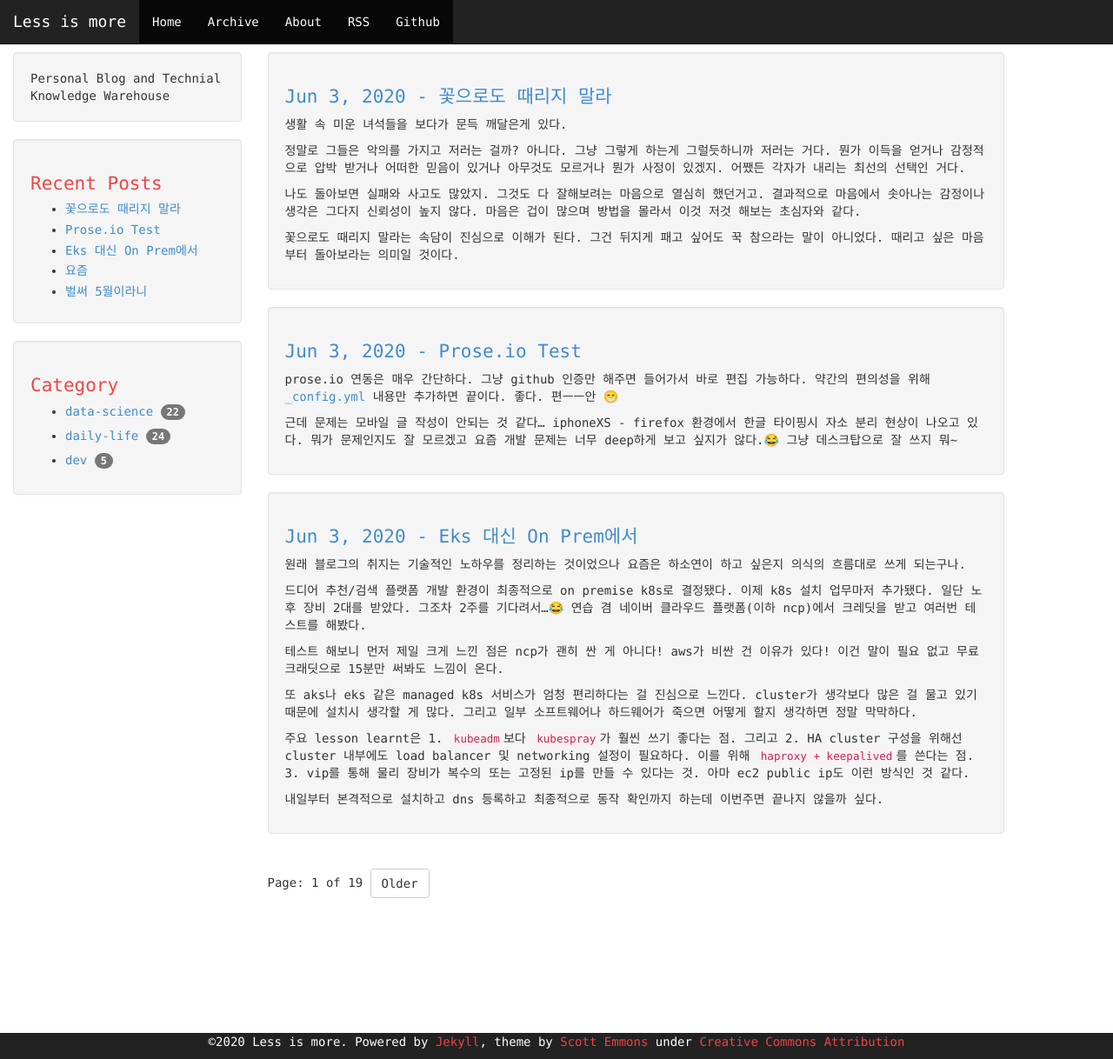
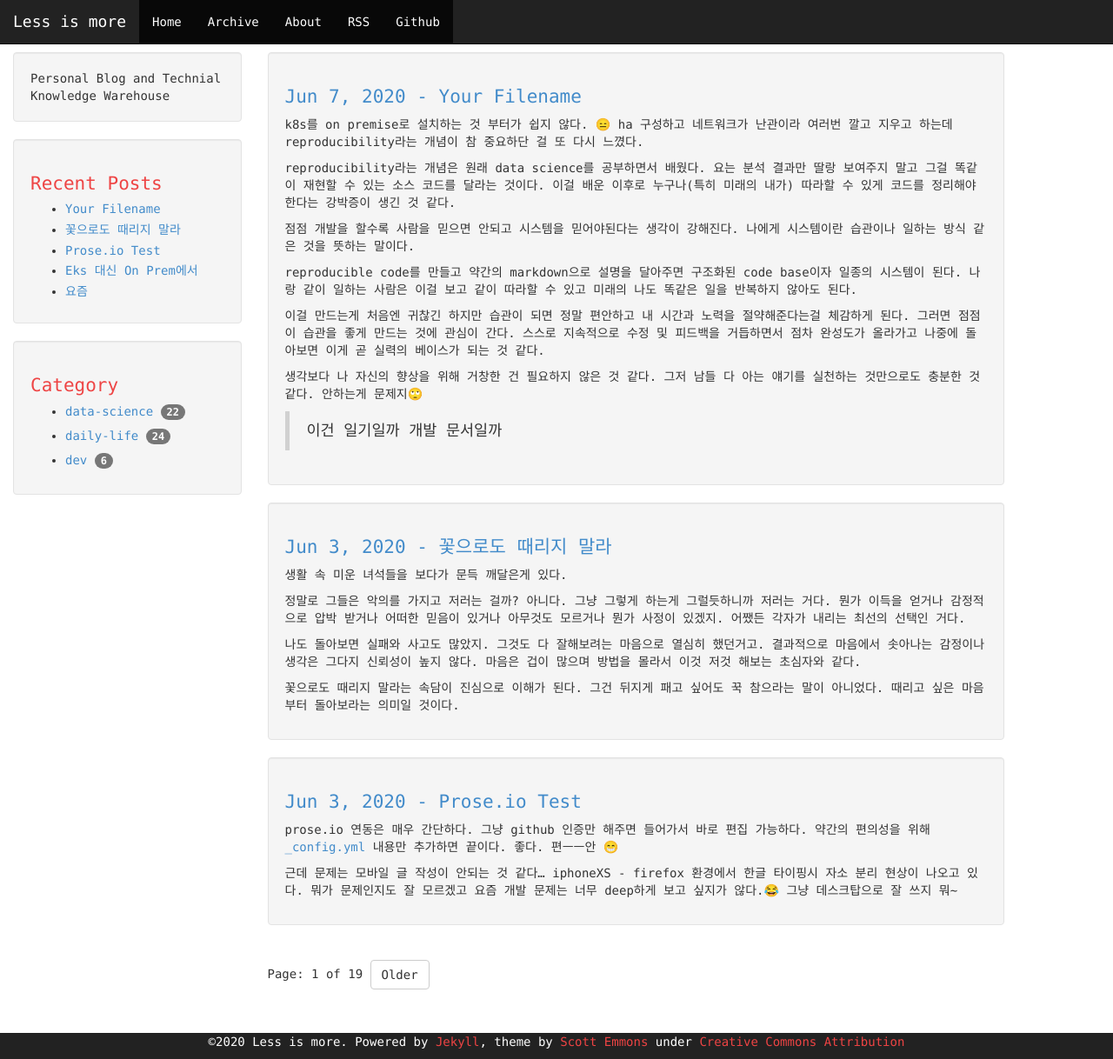
Before and after one commit to 11wi/11wi.github.io, a Jekyll site: the page built from index.html, in a window 1280 px wide and 1218 px high. Shown: the whole window at 87% size. Built offline with Jekyll 4.4.1, drawn with Linux system fonts in a browser that asks for light colours; some web fonts are replaced; the list of posts is cut into pages by our own code; some of the changed lines change nothing that is shown.

Commit message:
Update 2020-06-07-your-filename.md

```diff
--- a/_posts/2020-06-07-your-filename.md
+++ b/_posts/2020-06-07-your-filename.md
@@ -1,5 +1,6 @@
 ---
-published: false
+published: true
+category: dev
 ---
 k8s를 on premise로 설치하는 것 부터가 쉽지 않다. 😑 ha 구성하고 네트워크가 난관이라 여러번 깔고 지우고 하는데 reproducibility라는 개념이 참 중요하단 걸 또 다시 느꼈다.
 
@@ -12,3 +13,5 @@ reproducible code를 만들고 약간의 markdown으로 설명을 달아주면
 이걸 만드는게 처음엔 귀찮긴 하지만 습관이 되면 정말 편안하고 내 시간과 노력을 절약해준다는걸 체감하게 된다. 그러면 점점 이 습관을 좋게 만드는 것에 관심이 간다. 스스로 지속적으로 수정 및 피드백을 거듭하면서 점차 완성도가 올라가고 나중에 돌아보면 이게 곧 실력의 베이스가 되는 것 같다.
 
 생각보다 나 자신의 향상을 위해 거창한 건 필요하지 않은 것 같다. 그저 남들 다 아는 얘기를 실천하는 것만으로도 충분한 것 같다. 안하는게 문제지🙄
+
+> 이건 일기일까 개발 문서일까
```
